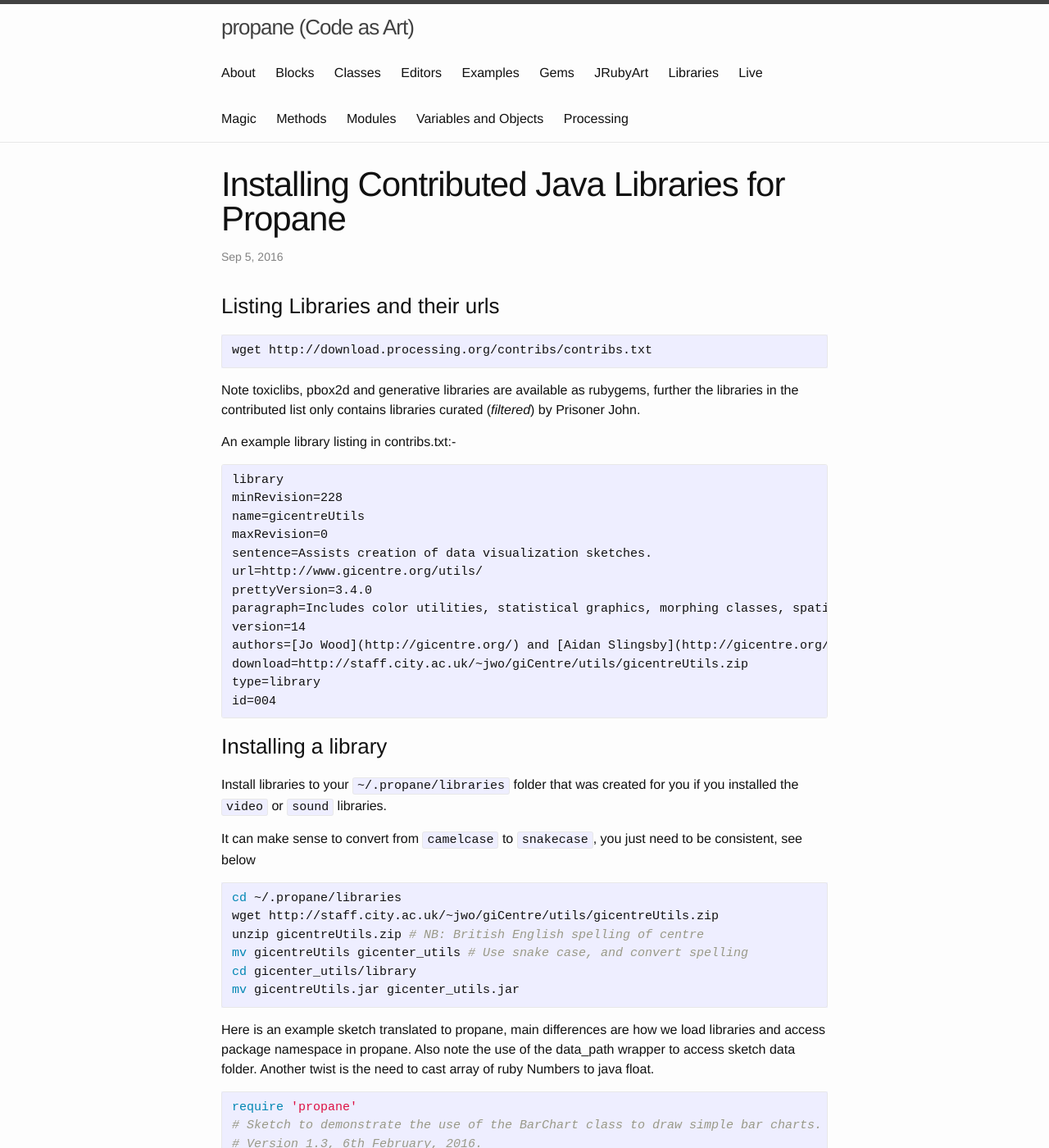
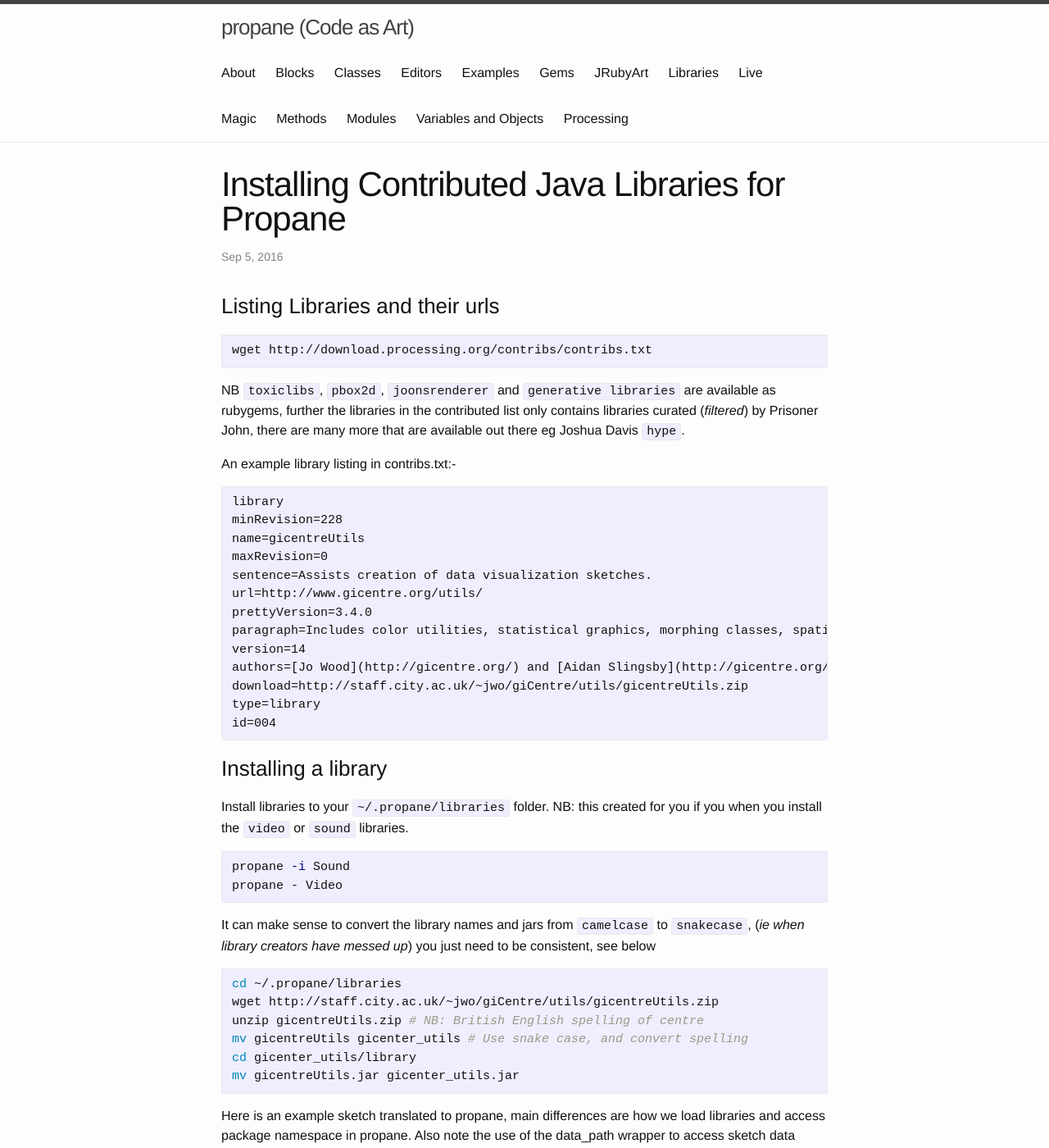
Before and after one commit to ruby-processing/propane, a Jekyll site: the page built from _posts/2016-09-05-contributed.md, in a window 1280 px wide and 1400 px high. Shown: the whole window at 82% size. Built offline with Jekyll 4.4.1, drawn with Linux system fonts in a browser that asks for light colours.

````diff
--- a/_posts/2016-09-05-contributed.md
+++ b/_posts/2016-09-05-contributed.md
@@ -11,7 +11,7 @@ permalink: contributed
 wget http://download.processing.org/contribs/contribs.txt
 ```
 
-Note toxiclibs, pbox2d  and generative libraries are available as rubygems, further the libraries in the contributed list only contains libraries curated (_filtered_) by Prisoner John.
+NB `toxiclibs`, `pbox2d`, `joonsrenderer`  and `generative libraries` are available as rubygems, further the libraries in the contributed list only contains libraries curated (_filtered_) by Prisoner John, there are many more that are available out there eg Joshua Davis `hype`.
 
 An example library listing in contribs.txt:-
 
@@ -33,9 +33,14 @@ id=004
 
 ### Installing a library ###
 
-Install libraries to your `~/.propane/libraries` folder that was created for you if you installed the `video` or `sound` libraries.
+Install libraries to your `~/.propane/libraries` folder.  NB: this created for you if you when you install the `video` or `sound` libraries.
 
-It can make sense to convert from `camelcase` to `snakecase`, you just need to be consistent, see below
+```bash
+propane -i Sound
+propane - Video
+```
+
+It can make sense to convert the library names and jars from `camelcase` to `snakecase`, (_ie when library creators have messed up_) you just need to be consistent, see below
 
 ```bash
 cd ~/.propane/libraries
--- a/examples.html
+++ b/examples.html
@@ -5,5 +5,5 @@ title: Examples
 <h2><a href="https://github.com/ruby-processing/propane-examples">Worked Examples</a></h2>
 
 
-Easily adapted with a class wrapper:-
+JRubyArt examples that can easily adapted by creating a class wrapper:-
 <h2><a href="https://github.com/ruby-processing/The-Nature-of-Code-for-JRubyArt">The Nature of Code Examples for JRubyArt</a></h2>
````
Also changed, not shown: about.md (+1 -1 lines), jruby_art.md (+1 -1 lines).
